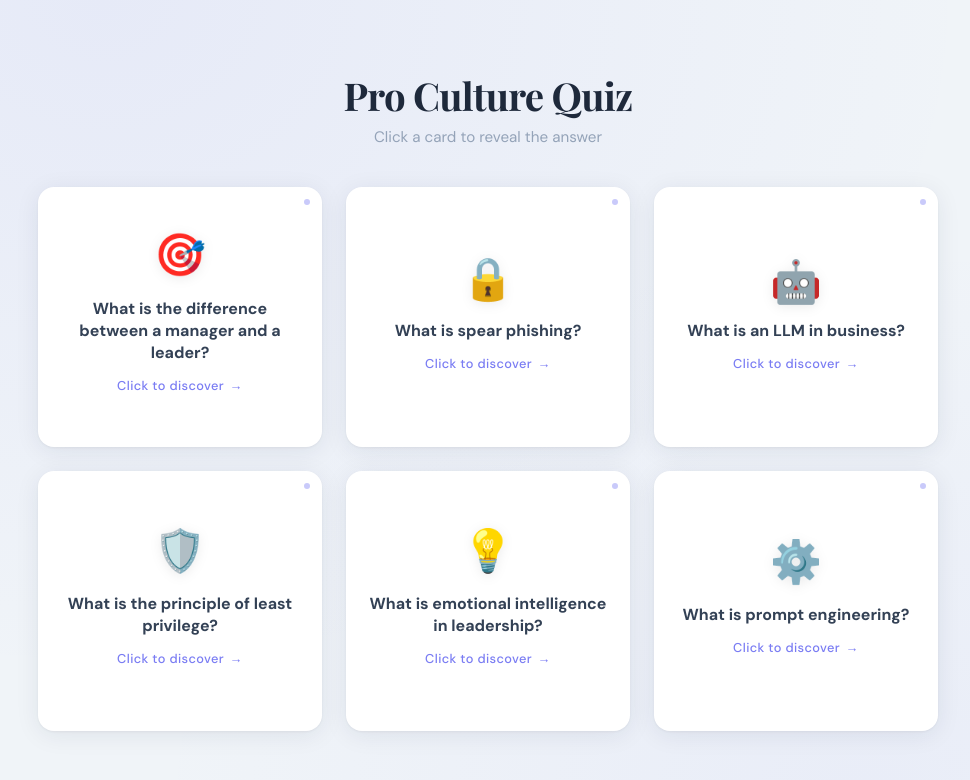
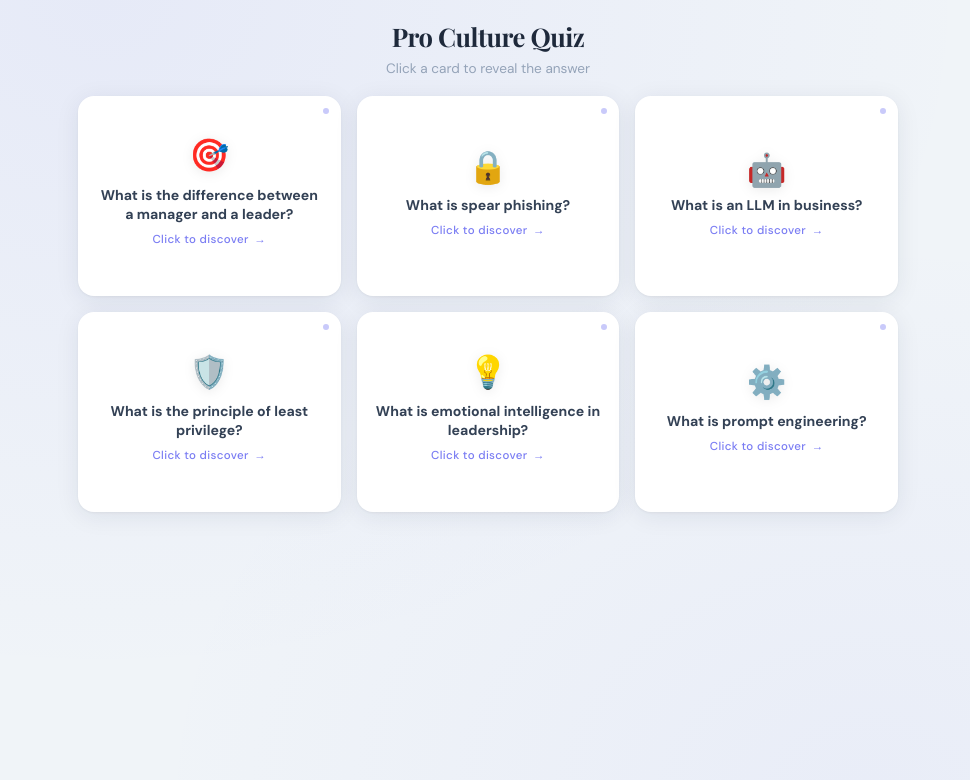
Before and after one commit to remivieu-ops/Flip-Carr-2026-EN, a plain HTML site: page index.html in a window 1280 px wide. Shown: the whole page, without its empty margins (152-1122 px from the left). Drawn offline with nearby package versions, Linux system fonts and the light colour scheme.

Commit message:
Update index.html

```diff
--- a/index.html
+++ b/index.html
@@ -28,8 +28,8 @@
     display: flex;
     flex-direction: column;
     align-items: center;
-    justify-content: center;
-    padding: 2rem 1rem;
+    justify-content: flex-start;
+    padding: 1.2rem 1rem;
     background-image:
       radial-gradient(ellipse at 20% 0%, rgba(99,102,241,.07) 0%, transparent 60%),
       radial-gradient(ellipse at 80% 100%, rgba(99,102,241,.05) 0%, transparent 50%);
@@ -38,7 +38,7 @@
   h1 {
     font-family: 'Playfair Display', serif;
     font-weight: 700;
-    font-size: clamp(1.6rem, 4vw, 2.4rem);
+    font-size: clamp(1.2rem, 3vw, 1.6rem);
     color: var(--card-back);
     margin-bottom: .4rem;
     letter-spacing: -.02em;
@@ -46,16 +46,16 @@
 
   .subtitle {
     color: var(--text-light);
-    font-size: .95rem;
-    margin-bottom: 2.5rem;
+    font-size: .85rem;
+    margin-bottom: 1.2rem;
     font-weight: 400;
   }
 
   .grid {
     display: grid;
     grid-template-columns: repeat(3, 1fr);
-    gap: 1.5rem;
-    max-width: 900px;
+    gap: 1rem;
+    max-width: 820px;
     width: 100%;
   }
 
@@ -70,7 +70,7 @@
 
   .card-wrapper {
     perspective: 900px;
-    height: 260px;
+    height: 200px;
   }
 
   .card {
@@ -96,7 +96,7 @@
     flex-direction: column;
     align-items: center;
     justify-content: center;
-    padding: 1.8rem 1.4rem;
+    padding: 1.2rem 1.1rem;
     text-align: center;
     overflow: hidden;
   }
@@ -112,8 +112,8 @@
   }
 
   .icon {
-    font-size: 2.6rem;
-    margin-bottom: 1rem;
+    font-size: 2rem;
+    margin-bottom: .6rem;
     line-height: 1;
     filter: drop-shadow(0 2px 6px rgba(0,0,0,.08));
     animation: float 3s ease-in-out infinite;
@@ -133,14 +133,14 @@
 
   .question {
     font-weight: 600;
-    font-size: 1rem;
+    font-size: .88rem;
     color: var(--text);
-    line-height: 1.4;
-    margin-bottom: .8rem;
+    line-height: 1.35;
+    margin-bottom: .5rem;
   }
 
   .cta {
-    font-size: .8rem;
+    font-size: .72rem;
     color: var(--accent);
     font-weight: 500;
     letter-spacing: .03em;
@@ -181,17 +181,17 @@
   }
 
   .back .answer-label {
-    font-size: .65rem;
+    font-size: .58rem;
     text-transform: uppercase;
     letter-spacing: .12em;
     color: var(--accent-light);
-    margin-bottom: .6rem;
+    margin-bottom: .4rem;
     font-weight: 700;
   }
 
   .back .answer {
-    font-size: .88rem;
-    line-height: 1.55;
+    font-size: .78rem;
+    line-height: 1.45;
     color: var(--text-back);
     font-weight: 400;
     position: relative;
@@ -200,8 +200,8 @@
 
   .back .click-back {
     position: absolute;
-    bottom: 1rem;
-    font-size: .7rem;
+    bottom: .6rem;
+    font-size: .6rem;
     color: var(--text-light);
     opacity: .6;
   }
```
